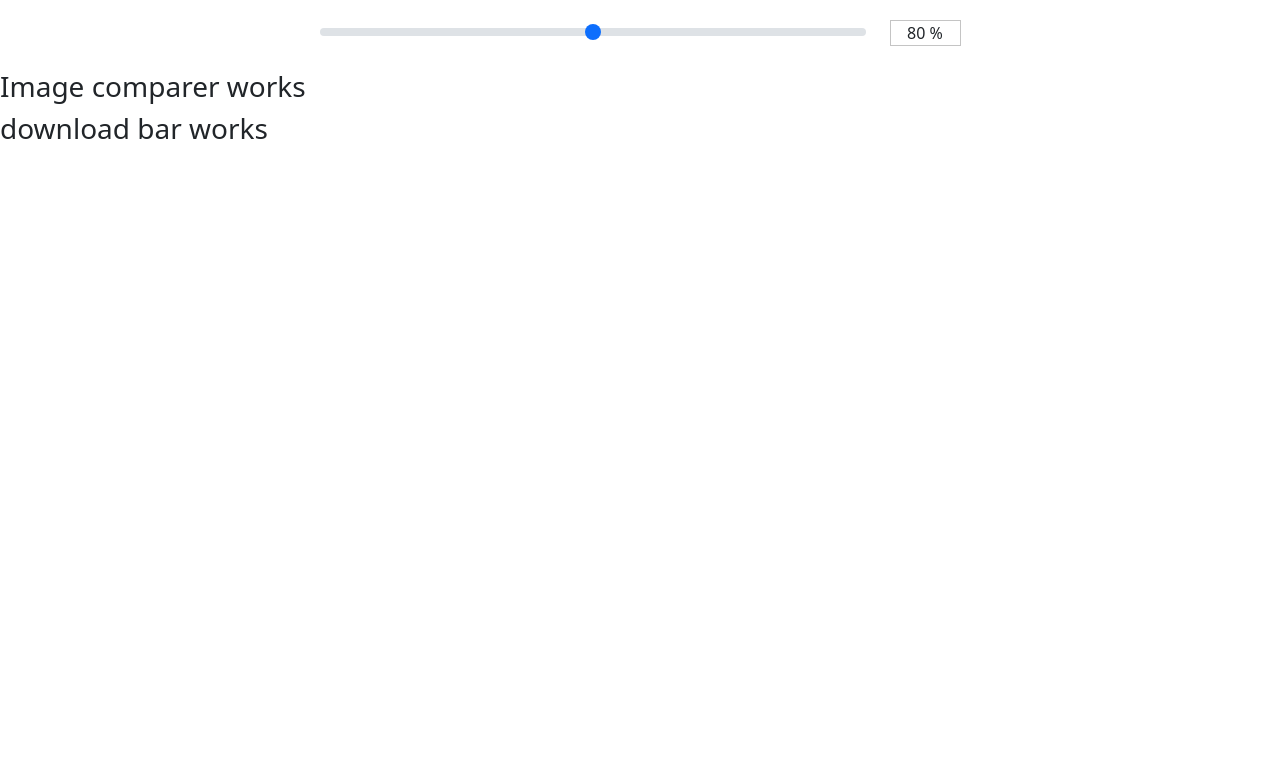
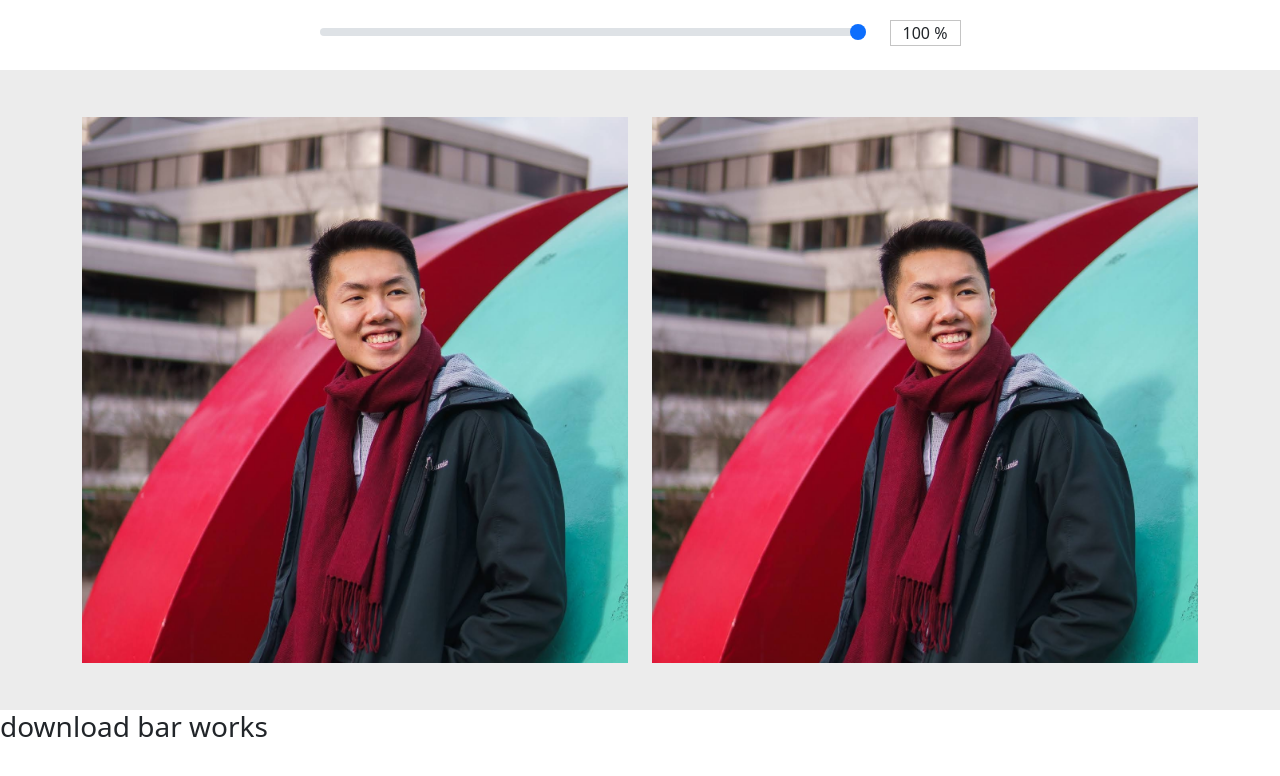
Before and after one commit to Gordon-Yeh/image-desize, an Angular app: page / in a window 1280 px wide. Shown: the top 776 px of the page. Built offline with nearby package versions, Linux system fonts and the light colour scheme.

Commit message:
add way to save quality selector's value; add template for image comparer

```diff
--- a/src/app/app.module.ts
+++ b/src/app/app.module.ts
@@ -1,5 +1,6 @@
 import { BrowserModule } from '@angular/platform-browser';
 import { NgModule } from '@angular/core';
+import {FormsModule, ReactiveFormsModule} from '@angular/forms';
 
 import { AppRoutingModule } from './app-routing.module';
 import { AppComponent } from './app.component';
@@ -16,7 +17,9 @@ import { DownloadBarComponent } from './download-bar/download-bar.component';
   ],
   imports: [
     BrowserModule,
-    AppRoutingModule
+    AppRoutingModule,
+    FormsModule,
+    ReactiveFormsModule
   ],
   providers: [],
   bootstrap: [AppComponent]
--- a/src/app/colours.scss
+++ b/src/app/colours.scss
@@ -1,2 +1,3 @@
 
 $t-grey: #C4C4C4;
+$t-l-grey: #ECECEC;
--- a/src/app/image-comparer/image-comparer.component.html
+++ b/src/app/image-comparer/image-comparer.component.html
@@ -1 +1,12 @@
-<h3>Image comparer works</h3>
+<div class="image-comparer-container">
+  <div class="container">
+    <div class="row">
+      <div class="col-md"><img width="100%" src="/assets/profile-1.jpg"></div>
+      <div class="col-md">
+        <div class="img-wrapper">
+          <img width="100%" src="/assets/profile-1.jpg">
+        </div>
+      </div>
+    </div>
+  </div>
+</div>
--- /dev/null
+++ b/src/app/image-comparer/image-comparer.component.scss
@@ -0,0 +1,15 @@
+@import "../colours.scss";
+
+.image-comparer-container {
+  background-color: $t-l-grey;
+  min-height: 80vh;
+  width: 100vw;
+  // will align content in the center
+  display: flex;
+  justify-content: center;
+  align-items: center;
+}
+
+.img-wrapper {
+  margin: auto;
+}
--- a/src/app/image-comparer/image-comparer.component.ts
+++ b/src/app/image-comparer/image-comparer.component.ts
@@ -2,7 +2,8 @@ import { Component, OnInit } from '@angular/core';
 
 @Component({
   selector: 'image-comparer',
-  templateUrl: 'image-comparer.component.html'
+  templateUrl: 'image-comparer.component.html',
+  styleUrls: ['./image-comparer.component.scss']
 })
 export class ImageComparerComponent implements OnInit {
   constructor() { }
--- a/src/app/quality-selector/quality-selector.component.html
+++ b/src/app/quality-selector/quality-selector.component.html
@@ -2,11 +2,11 @@
   <div class="container">
     <div class="row justify-content-md-center">
       <div class="col-md-6">
-        <input type="range" class="form-range" min="0" max="100" id="quality">
+        <input [formControl]="quality" type="range" class="form-range" min="0" max="100" id="quality">
       </div>
       <div class="col-md-1">
         <div class="numeric-display">
-          80 %
+          {{ quality.value }} %
         </div>
       </div>
     </div>
--- a/src/app/quality-selector/quality-selector.component.ts
+++ b/src/app/quality-selector/quality-selector.component.ts
@@ -1,4 +1,5 @@
 import { Component, OnInit } from '@angular/core';
+import { FormControl } from '@angular/forms';
 
 @Component({
   selector: 'quality-selector',
@@ -6,6 +7,8 @@ import { Component, OnInit } from '@angular/core';
   styleUrls: ['./quality-selector.component.scss']
 })
 export class QualitySelectorComponent implements OnInit {
+  quality = new FormControl(100);
+
   constructor() { }
 
   ngOnInit() { }
```
Also changed, not shown: src/assets/profile-1.jpg (added).
